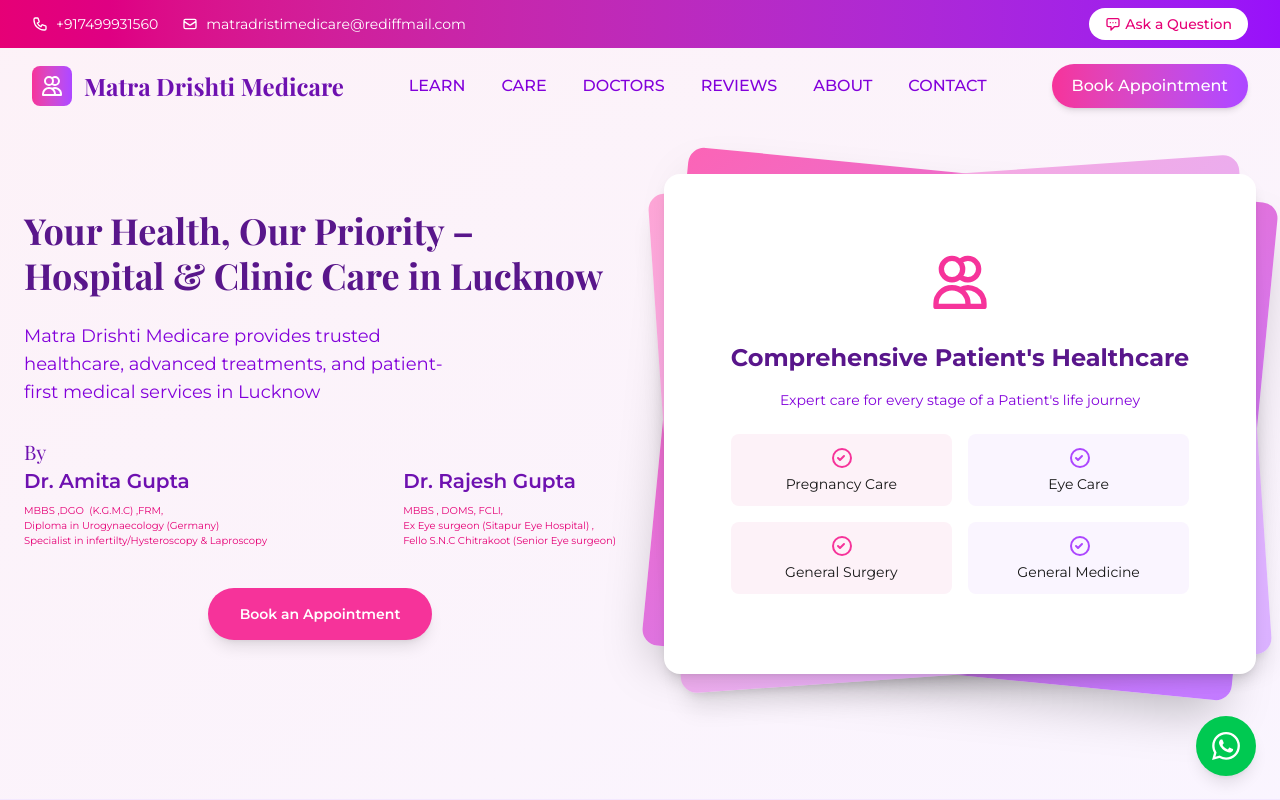
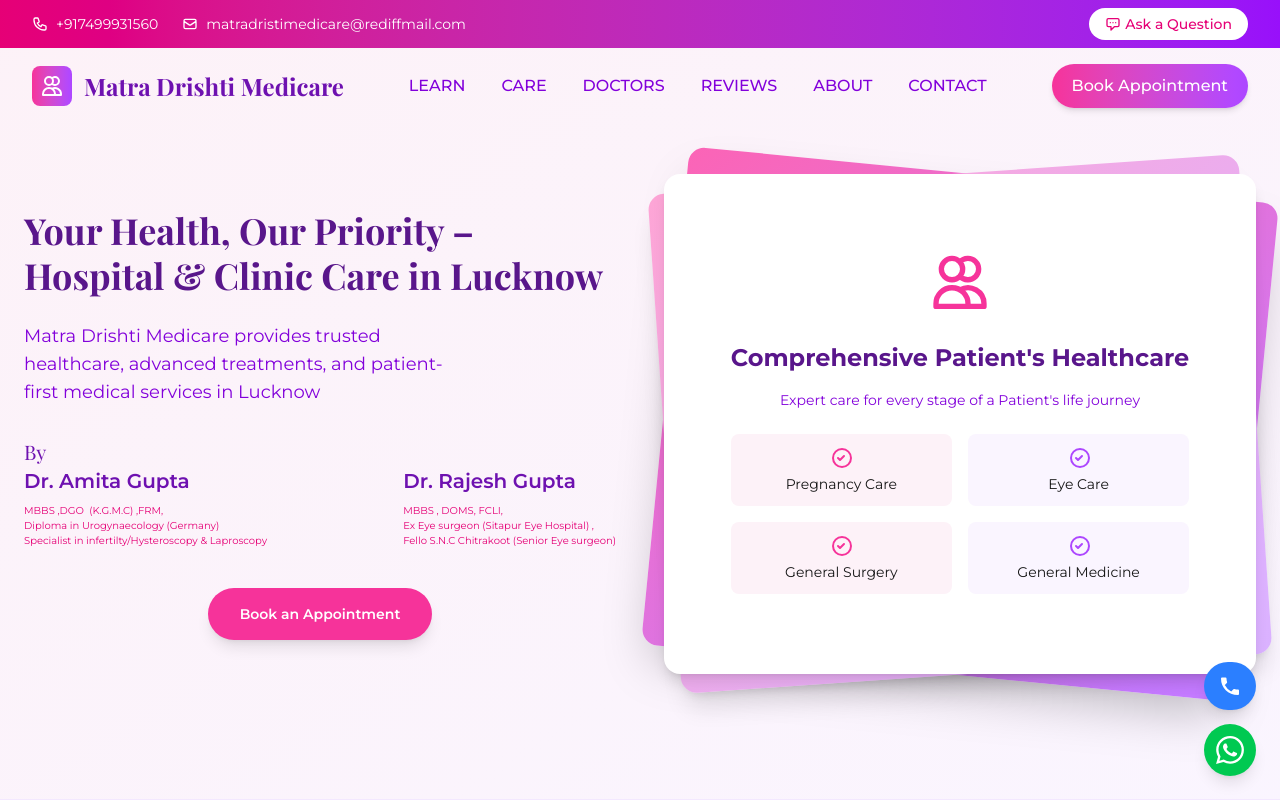
Before and after one commit to arbaazdeveloper/matra-drishti-medicare, a Next.js app: page / in a window 1280 px wide. Shown: the top 800 px of the page. Built offline with nearby package versions, Linux system fonts and the light colour scheme.

Commit message:
google tag and call button added

```diff
--- a/package.json
+++ b/package.json
@@ -12,6 +12,7 @@
     "deploy": "npm run pages:build && wrangler pages deploy"
   },
   "dependencies": {
+    "@next/third-parties": "^16.0.3",
     "framer-motion": "^12.23.12",
     "next": "15.5.2",
     "nextjs-toploader": "^3.9.17",
--- a/src/app/layout.tsx
+++ b/src/app/layout.tsx
@@ -6,6 +6,7 @@ import Footer from "@/components/Footer/Footer";
 import WhatsAppButton from "@/components/WhatsappButton/WhatsappButton";
 import TopHeaderBar from "@/components/Topheader/TopHeader";
 import NextTopLoader from "nextjs-toploader";
+import { GoogleTagManager } from "@next/third-parties/google";
 
 const geistSans = Geist({
   variable: "--font-geist-sans",
@@ -58,6 +59,7 @@ export default function RootLayout({
 }>) {
   return (
     <html lang="en">
+      <GoogleTagManager gtmId="AW-17702506706" />
       <body
         className={`${geistSans.variable} ${geistMono.variable} antialiased`}
       >
--- a/src/components/WhatsappButton/WhatsappButton.tsx
+++ b/src/components/WhatsappButton/WhatsappButton.tsx
@@ -31,17 +31,33 @@ const WhatsAppButton = () => {
           onHoverEnd={() => setIsHovered(false)}
         >
           {/* Floating WhatsApp Button */}
+          <div className='flex flex-col gap-3.5'>
+
+            <motion.a
+              href='tel:+917499931560'
+              whileHover={{ scale: 1.1 }}
+              whileTap={{ scale: 0.9 }}
+              className="bg-blue-500 hover:bg-blue-600 text-white p-3 rounded-full shadow-lg flex items-center justify-center transition-colors duration-300"
+              aria-label="Chat on WhatsApp"
+            >
+              <svg width="24" height="24" viewBox="0 0 24 24" role="img" aria-label="Call"
+                xmlns="http://www.w3.org/2000/svg" fill="#FFFFFF">
+                <path d="M6.62 10.79a15.053 15.053 0 006.59 6.59l2.2-2.2a1 1 0 011.02-.24c1.12.37 2.33.57 3.57.57a1 1 0 011 1v3.5a1 1 0 01-1 1C10.07 21 3 13.93 3 4.5A1 1 0 014 3.5H7.5a1 1 0 011 1c0 1.24.2 2.45.57 3.57a1 1 0 01-.24 1.02l-2.21 2.2z" />
+              </svg>
+
+            </motion.a>
             <motion.button
               whileHover={{ scale: 1.1 }}
               whileTap={{ scale: 0.9 }}
               onClick={handleClick}
-            className="bg-green-500 hover:bg-green-600 text-white p-4 rounded-full shadow-lg flex items-center justify-center transition-colors duration-300"
+              className="bg-green-500 hover:bg-green-600 text-white p-3 rounded-full shadow-lg flex items-center justify-center transition-colors duration-300"
               aria-label="Chat on WhatsApp"
             >
               <svg xmlns="http://www.w3.org/2000/svg" width="28" height="28" viewBox="0 0 24 24" fill="currentColor">
-              <path d="M17.472 14.382c-.297-.149-1.758-.867-2.03-.967-.273-.099-.471-.148-.67.15-.197.297-.767.966-.94 1.164-.173.199-.347.223-.644.075-.297-.15-1.255-.463-2.39-1.475-.883-.788-1.48-1.761-1.653-2.059-.173-.297-.018-.458.13-.606.134-.133.298-.347.446-.52.149-.174.198-.298.298-.497.099-.198.05-.371-.025-.52-.075-.149-.669-1.612-.916-2.207-.242-.579-.487-.5-.669-.51-.173-.008-.371-.01-.57-.01-.198 0-.52.074-.792.372-.272.297-1.04 1.016-1.04 2.479 0 1.462 1.065 2.875 1.213 3.074.149.198 2.096 3.2 5.077 4.487.709.306 1.262.489 1.694.625.712.227 1.36.195 1.871.118.571-.085 1.758-.719 2.006-1.413.248-.694.248-1.289.173-1.413-.074-.124-.272-.198-.57-.347m-5.421 7.403h-.004a9.87 9.87 0 01-5.031-1.378l-.361-.214-3.741.982.998-3.648-.235-.374a9.86 9.86 0 01-1.51-5.26c.001-5.45 4.436-9.884 9.888-9.884 2.64 0 5.122 1.03 6.988 2.898a9.825 9.825 0 012.893 6.994c-.003 5.45-4.437 9.884-9.885 9.884m8.413-18.297A11.815 11.815 0 0012.05 0C5.495 0 .16 5.335.157 11.892c0 2.096.547 4.142 1.588 5.945L.057 24l6.305-1.654a11.882 11.882 0 005.683 1.448h.005c6.554 0 11.89-5.335 11.893-11.893A11.821 11.821 0 0020.465 3.488"/>
+                <path d="M17.472 14.382c-.297-.149-1.758-.867-2.03-.967-.273-.099-.471-.148-.67.15-.197.297-.767.966-.94 1.164-.173.199-.347.223-.644.075-.297-.15-1.255-.463-2.39-1.475-.883-.788-1.48-1.761-1.653-2.059-.173-.297-.018-.458.13-.606.134-.133.298-.347.446-.52.149-.174.198-.298.298-.497.099-.198.05-.371-.025-.52-.075-.149-.669-1.612-.916-2.207-.242-.579-.487-.5-.669-.51-.173-.008-.371-.01-.57-.01-.198 0-.52.074-.792.372-.272.297-1.04 1.016-1.04 2.479 0 1.462 1.065 2.875 1.213 3.074.149.198 2.096 3.2 5.077 4.487.709.306 1.262.489 1.694.625.712.227 1.36.195 1.871.118.571-.085 1.758-.719 2.006-1.413.248-.694.248-1.289.173-1.413-.074-.124-.272-.198-.57-.347m-5.421 7.403h-.004a9.87 9.87 0 01-5.031-1.378l-.361-.214-3.741.982.998-3.648-.235-.374a9.86 9.86 0 01-1.51-5.26c.001-5.45 4.436-9.884 9.888-9.884 2.64 0 5.122 1.03 6.988 2.898a9.825 9.825 0 012.893 6.994c-.003 5.45-4.437 9.884-9.885 9.884m8.413-18.297A11.815 11.815 0 0012.05 0C5.495 0 .16 5.335.157 11.892c0 2.096.547 4.142 1.588 5.945L.057 24l6.305-1.654a11.882 11.882 0 005.683 1.448h.005c6.554 0 11.89-5.335 11.893-11.893A11.821 11.821 0 0020.465 3.488" />
               </svg>
             </motion.button>
+          </div>
 
           {/* Tooltip on hover */}
           <AnimatePresence>
```
Also changed, not shown: 1 other file (tests, documents, lock files or other folders). Lines whose indentation alone changed are shown as unchanged.
